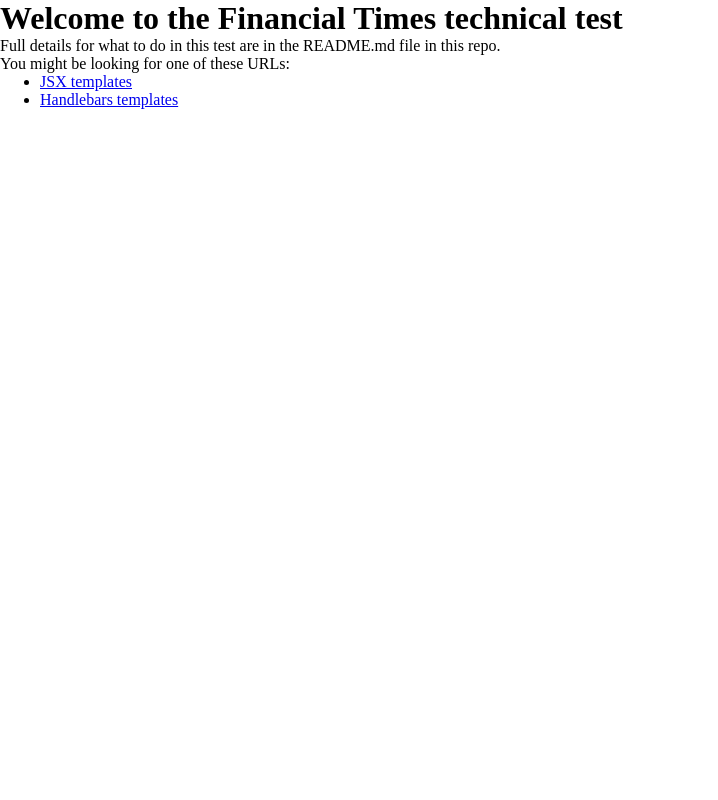
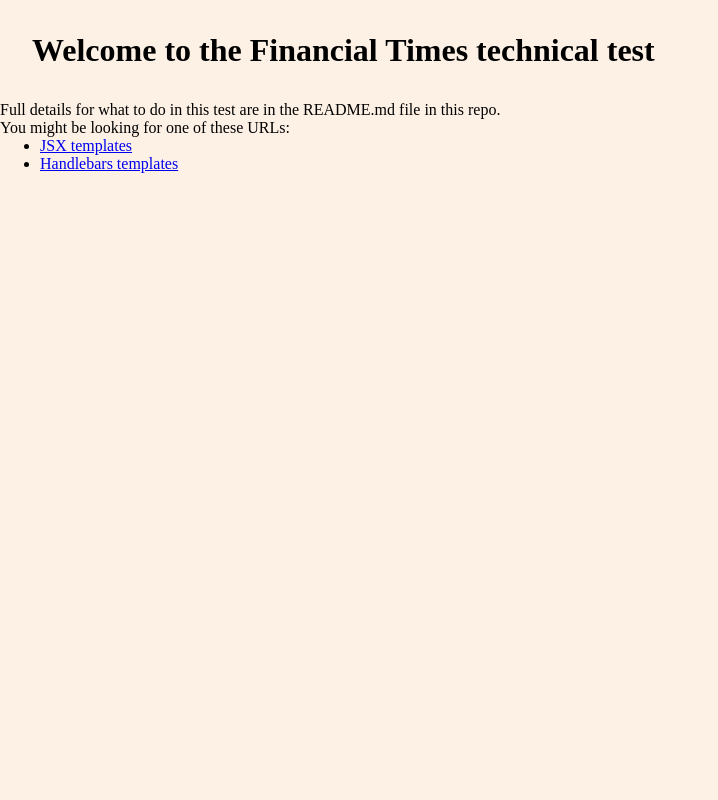
Before and after one commit to O-Marsters-1997/FT-Tech-Test, a Node server app: page / in a window 1280 px wide. Shown: the whole page, without its empty margins (0-718 px from the left). Run offline with Node 20, Linux system fonts and the light colour scheme; style sheets or scripts are compiled from the project's sources; some libraries are stand-ins or nearby versions.

Commit message:
dynamic styling of colours

```diff
--- a/src/css/styles.scss
+++ b/src/css/styles.scss
@@ -1,14 +1,44 @@
+// Colour palette
+$background-primary: rgb(253, 241, 230);
+$background-secondary: rgb(38, 42, 51);
+$text-primary: rgb(27, 26, 25);
+$text-secondary: rgb(246, 246, 246);
+$text-success: rgb(141, 166, 45);
+$text-error: rgb(236, 107, 102);
+
+// Units
+$mh: 2em;
+
 * {
   margin: 0;
   box-sizing: border-box;
 }
 
+body {
+  background-color: $background-primary;
+}
+
+h1 {
+  margin: calc($mh / 2);
+}
+
 // Styles for the list
 .list {
   display: flex;
+  margin: $mh;
+  background-color: $background-secondary;
 
   &__wrapper {
     list-style: none;
     display: flex;
+    li {
+      color: $text-secondary;
+      &.success {
+        color: $text-success;
+      }
+      &.error {
+        color: $text-error;
+      }
+    }
   }
 }
--- a/src/js/main.js
+++ b/src/js/main.js
@@ -37,6 +37,8 @@ function formatValues() {
     ).toString();
     value.innerHTML =
       numValue >= 0 ? `+${roundedInnerHTML}` : `${roundedInnerHTML}`;
+    // dynamic color styles dependendt on value
+    value.classList.add(numValue >= 0 ? "success" : "error");
   });
   formatLabels();
 }
```
